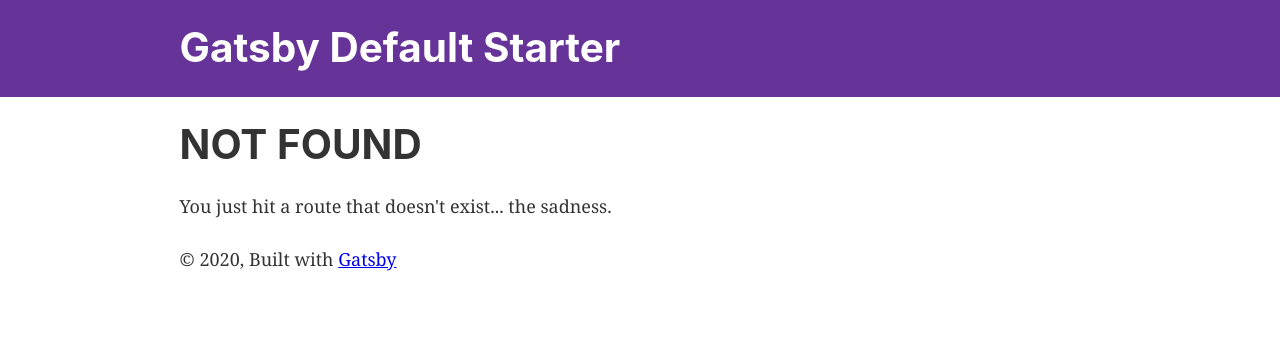
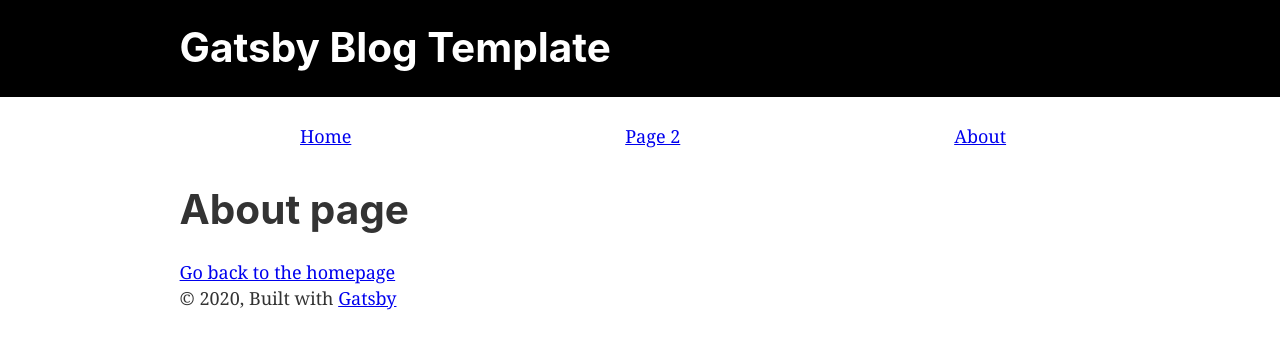
Before and after one commit to ashispavan/gatsby-starter, a Gatsby site: page /about in a window 1280 px wide. Before the commit this address had no page. Built offline with nearby package versions, Linux system fonts and the light colour scheme; Gatsby itself is replaced by a stand-in of ours.

Commit message:
added layout

```diff
--- a/gatsby-config.js
+++ b/gatsby-config.js
@@ -1,11 +1,17 @@
 module.exports = {
   siteMetadata: {
-    title: `Gatsby Default Starter`,
+    title: `Gatsby Blog Template`,
     description: `Kick off your next, great Gatsby project with this default starter. This barebones starter ships with the main Gatsby configuration files you might need.`,
-    author: `@gatsbyjs`,
+    author: `@ashispavan`,
   },
   plugins: [
     `gatsby-plugin-react-helmet`,
+    {
+      resolve: `gatsby-plugin-layout`,
+      options: {
+        component: require.resolve(`./src/components/layout.js`),
+      },
+    },
     {
       resolve: `gatsby-source-filesystem`,
       options: {
--- a/package.json
+++ b/package.json
@@ -7,6 +7,7 @@
   "dependencies": {
     "gatsby": "^2.19.45",
     "gatsby-image": "^2.2.44",
+    "gatsby-plugin-layout": "^1.2.1",
     "gatsby-plugin-manifest": "^2.2.48",
     "gatsby-plugin-offline": "^3.0.41",
     "gatsby-plugin-react-helmet": "^3.1.24",
--- a/src/components/header.js
+++ b/src/components/header.js
@@ -5,7 +5,7 @@ import React from "react"
 const Header = ({ siteTitle }) => (
   <header
     style={{
-      background: `rebeccapurple`,
+      background: `black`,
       marginBottom: `1.45rem`,
     }}
   >
--- a/src/components/layout.js
+++ b/src/components/layout.js
@@ -11,6 +11,7 @@ import { useStaticQuery, graphql } from "gatsby"
 
 import Header from "./header"
 import "./layout.css"
+import Menu from '../components/menu';
 
 const Layout = ({ children }) => {
   const data = useStaticQuery(graphql`
@@ -26,6 +27,7 @@ const Layout = ({ children }) => {
   return (
     <>
       <Header siteTitle={data.site.siteMetadata.title} />
+      <Menu />
       <div
         style={{
           margin: `0 auto`,
--- /dev/null
+++ b/src/components/menu.js
@@ -0,0 +1,21 @@
+import React from 'react'
+import { Link } from 'gatsby';
+
+function Menu() {
+    return (
+        <div>
+            <ul style={{
+                listStyle: 'none',
+                display: 'flex',
+                justifyContent: 'space-evenly'
+            }}>
+                <li><Link to='/'>Home</Link></li>
+                <li><Link to='/page-2'>Page 2</Link></li>
+                <li><Link to='/about'>About</Link></li>
+
+            </ul>
+        </div>
+    )
+}
+
+export default Menu;
--- /dev/null
+++ b/src/pages/about.js
@@ -0,0 +1,13 @@
+import React from 'react';
+import { Link } from 'gatsby';
+
+const About = () => {
+    return (
+        <div>
+           <h1>About page</h1>
+           <Link to="/">Go back to the homepage</Link>
+        </div>
+    )
+}
+
+export default About;
--- a/src/pages/index.js
+++ b/src/pages/index.js
@@ -1,21 +1,18 @@
 import React from "react"
 import { Link } from "gatsby"
 
-import Layout from "../components/layout"
 import Image from "../components/image"
-import SEO from "../components/seo"
 
 const IndexPage = () => (
-  <Layout>
-    <SEO title="Home" />
-    <h1>Hi people</h1>
-    <p>Welcome to your new Gatsby site.</p>
-    <p>Now go build something great.</p>
+  <div>
+    <h1>Welcome!</h1>
+    <p>This is a sample site made from Gatsby starter template</p>
     <div style={{ maxWidth: `300px`, marginBottom: `1.45rem` }}>
       <Image />
     </div>
     <Link to="/page-2/">Go to page 2</Link>
-  </Layout>
+    <Link to="/about/">About</Link>
+  </div>
 )
 
 export default IndexPage
```
Also changed, not shown: src/pages/page-2.js (+3 -4 lines), 1 other file.
